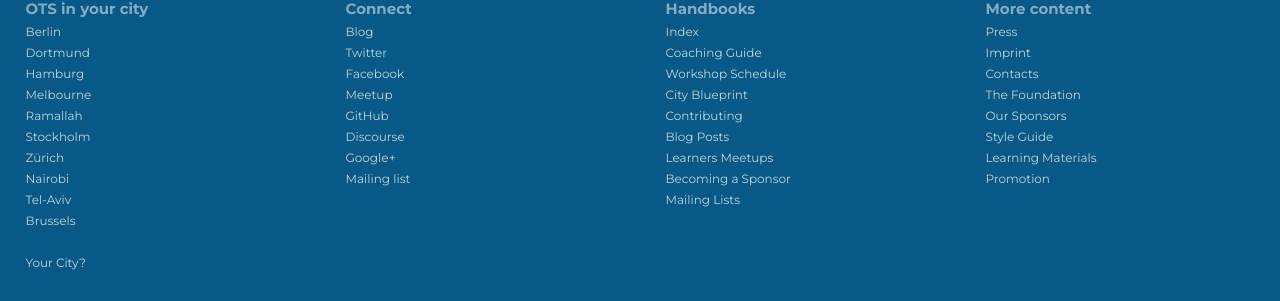
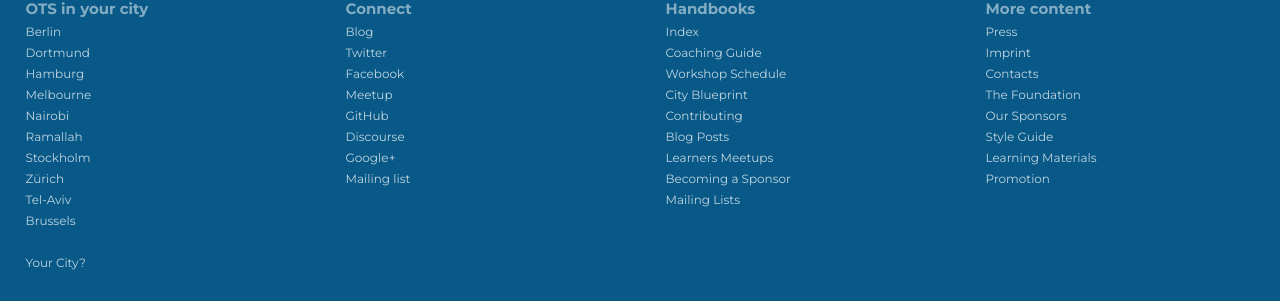
Before and after one commit to OpenTechSchool/www.opentechschool.org, a Jekyll site: the page built from nairobi/index.md, in a window 1280 px wide. Shown: the part 1407-1708 px from the top of the page. Built offline with Jekyll 4.4.1, drawn with Linux system fonts in a browser that asks for light colours; nearby versions of some CDN libraries; comment, search, counter and statistics services are not loaded.

Commit message:
Fix Nairobi ordering, fix ical url, del class yaml

```diff
--- a/_includes/_footer.html
+++ b/_includes/_footer.html
@@ -18,6 +18,9 @@
               <a href="{{site.baseurl}}melbourne/" title="Melbourne, Australia">Melbourne</a>
             </li>
             <li>
+              <a href="{{site.baseurl}}nairobi/" title="Nairobi, Kenya">Nairobi</a>
+            </li>
+            <li>
               <a href="{{site.baseurl}}ramallah/" title="Ramallah, West-Bank">Ramallah</a>
             </li>
             <li>
@@ -25,9 +28,6 @@
             </li>
             <li>
               <a href="{{site.baseurl}}zurich/" title="Zurich, Switzerland">Zürich</a>
-            </li>
-            <li>
-              <a href="{{site.baseurl}}nairobi/" title="Nairobi, Kenya">Nairobi</a>
             </li>
              <!-- Communities without dedicated pages but with meetup groups -->
             <li>
--- a/_includes/_main_nav.html
+++ b/_includes/_main_nav.html
@@ -32,6 +32,9 @@
             <a tabindex="-1" href="{{site.baseurl}}melbourne/" title="Melbourne, Australia">Melbourne</a>
           </li>
           <li>
+            <a tabindex="-1" href="{{site.baseurl}}nairobi/" title="Nairobi, Kenya">Nairobi</a>
+          </li>
+          <li>
             <a tabindex="-1" href="{{site.baseurl}}ramallah/" title="Ramallah, West-Bank">Ramallah</a>
           </li>
           <li>
@@ -39,9 +42,6 @@
           </li>
           <li>
             <a tabindex="-1" href="{{site.baseurl}}zurich/" title="Zurich, Switzerland">Zürich</a>
-          </li>
-          <li>
-            <a tabindex="-1" href="/nairobi/" title="Nairobi, Kenya">Nairobi</a>
           </li>
         </ul>
       </div>
--- a/_layouts/city.html
+++ b/_layouts/city.html
@@ -43,7 +43,7 @@
       <section id="events" class="bg_full">
         <h2>
           Upcoming events
-          <a href="webcal://www.meetup.com/opentechschool-{{page.meetupcom_group}}/events/ical/OpenTechSchool+{{page.title}}/" class="tiny_button">&raquo;cal</a>
+          <a href="webcal://www.meetup.com/{{page.meetupcom_group}}/events/ical/OpenTechSchool+{{page.title}}/" class="tiny_button">&raquo;cal</a>
         </h2>
         {% if page.custom_events %}
           {{page.custom_events}}
--- a/_layouts/city_new.html
+++ b/_layouts/city_new.html
@@ -1,7 +1,7 @@
 {% include _head.html %}
 {% include _main_nav.html %}
 
-<header class="site_header site_header_img site_header_{{page.class}}">
+<header class="site_header site_header_img site_header_{{page.title | downcase}}">
   <div class="container">
 
     <div class="city_title">
@@ -40,7 +40,7 @@
       <section id="events" class="bg_full">
         <h2>
           Upcoming events
-          <a href="webcal://www.meetup.com/opentechschool-{{page.meetupcom_group}}/events/ical/OpenTechSchool+{{page.title}}/" class="tiny_button">&raquo;cal</a>
+          <a href="webcal://www.meetup.com/{{page.meetupcom_group}}/events/ical/OpenTechSchool+{{page.title}}/" class="tiny_button">&raquo;cal</a>
         </h2>
         {% if page.custom_events %}
           {{page.custom_events}}
```
Also changed, not shown: melbourne/index.md (+0 -1 lines), nairobi/index.md (+0 -1 lines).
